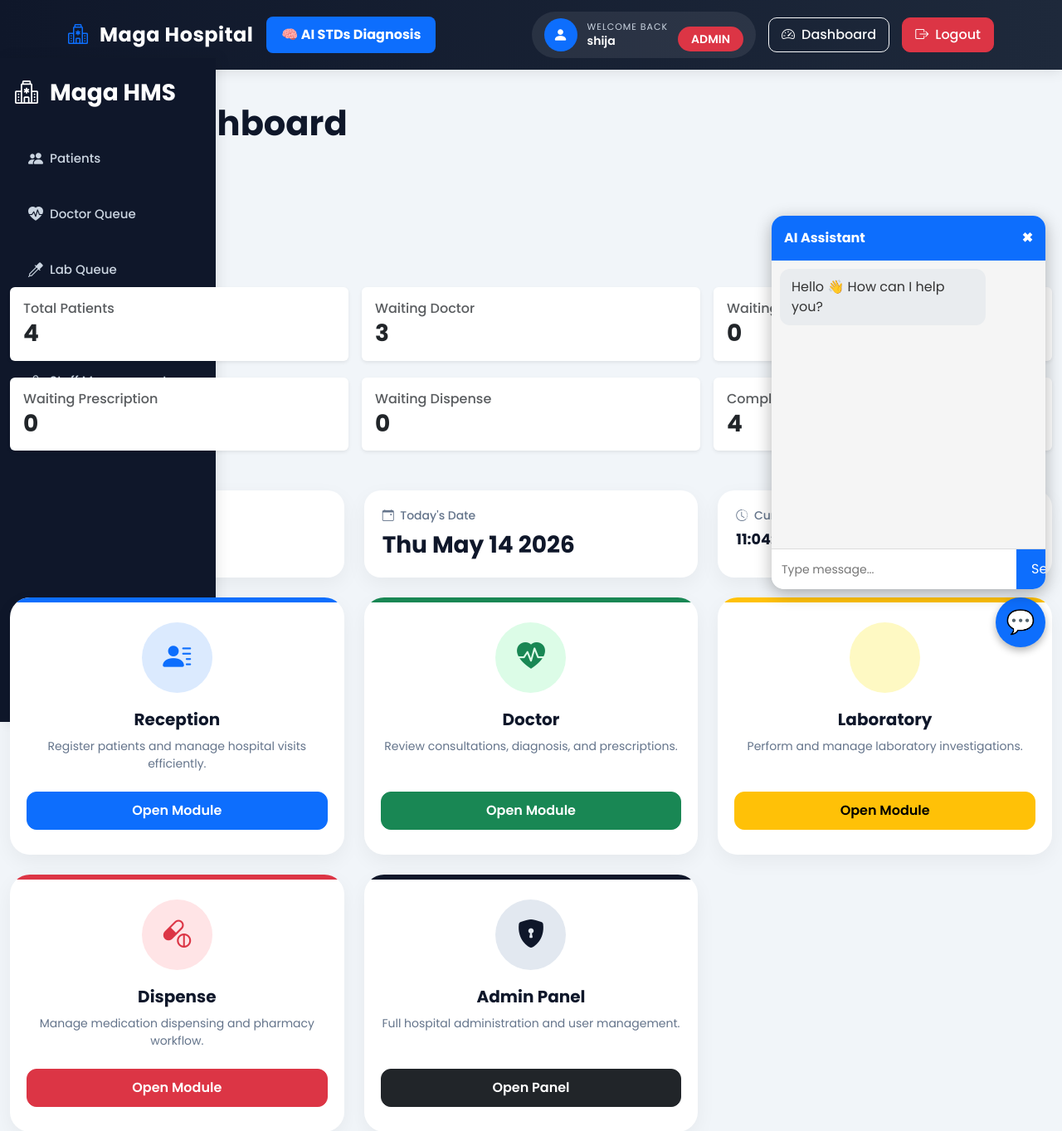
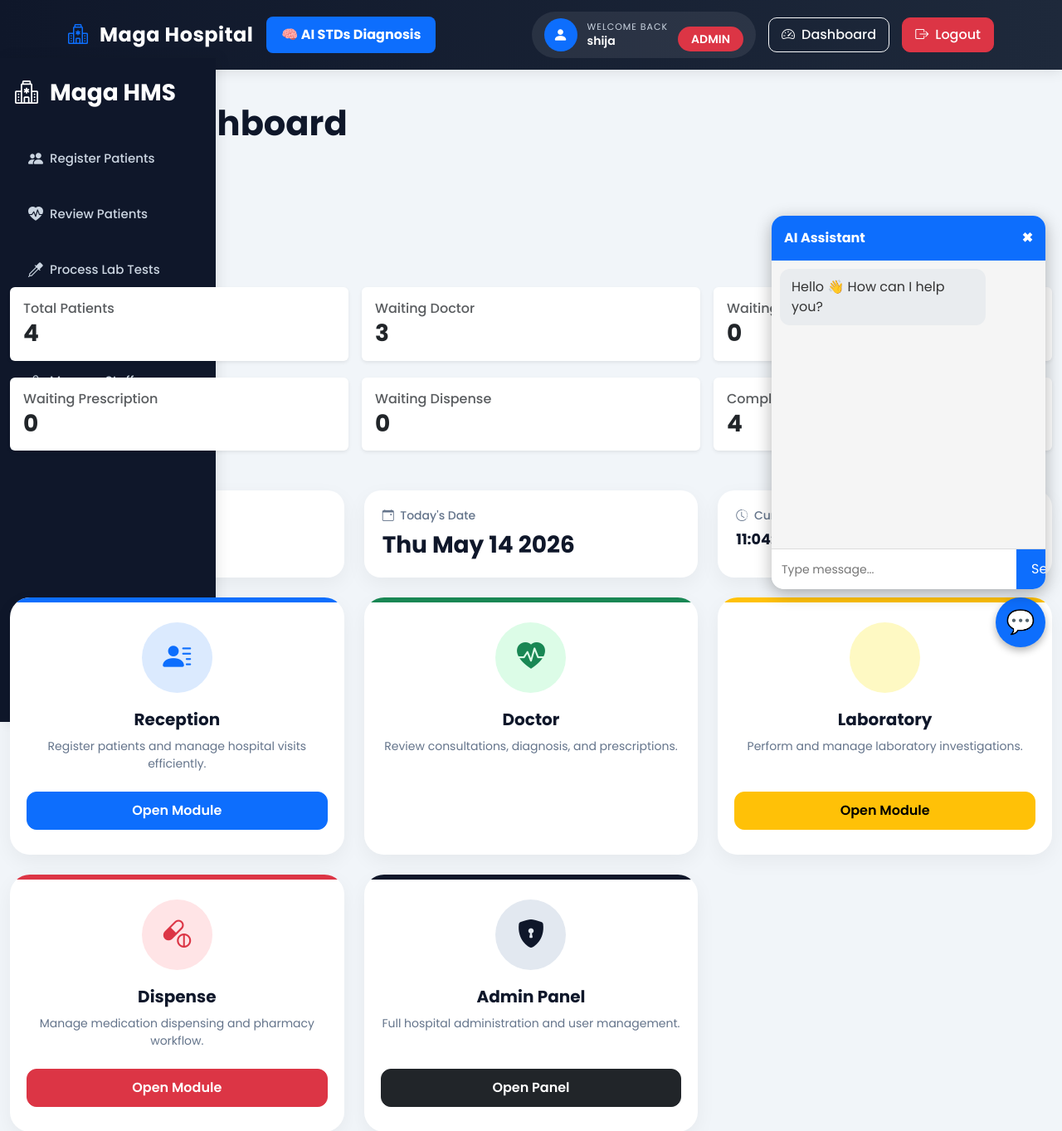
Before and after one commit to Shija-cmd/HospitalProject, a Django app: page /dashboard/ in a window 1280 px wide. Shown: the top 1363 px of the page at 83% size. Run offline with Django 4.2, Linux system fonts and the light colour scheme; a user stored in the database is signed in; data comes from the database, SQL or seed files in the repository.

Commit message:
Editing sidebar

```diff
--- a/magahospital/templates/magahospital/dashboard.html
+++ b/magahospital/templates/magahospital/dashboard.html
@@ -472,13 +472,6 @@
                 Review consultations, diagnosis, and prescriptions.
             </p>
 
-            <a href="{% url 'doctor_queue' %}"
-               class="btn btn-success dashboard-btn w-100">
-
-               Open Module
-
-            </a>
-
         </div>
 
     </div>
--- a/magahospital/templates/magahospital/sidebar.html
+++ b/magahospital/templates/magahospital/sidebar.html
@@ -12,7 +12,7 @@
     <ul class="sidebar-links">
 
 
-        <!-- PATIENTS -->
+        <!-- RECEPTION -->
         {% if is_reception or is_admin %}
 
         <li>
@@ -21,7 +21,7 @@
 
                 <i class="bi bi-people-fill me-2"></i>
 
-                Patients
+                Register Patients
 
             </a>
 
@@ -39,7 +39,7 @@
 
                 <i class="bi bi-heart-pulse-fill me-2"></i>
 
-                Doctor Queue
+                Review Patients
 
             </a>
 
@@ -57,7 +57,7 @@
 
                 <i class="bi bi-eyedropper me-2"></i>
 
-                Lab Queue
+                Process Lab Tests
 
             </a>
 
@@ -75,7 +75,7 @@
 
                 <i class="bi bi-capsule-pill me-2"></i>
 
-                Dispense Queue
+                Dispense Medication
 
             </a>
 
@@ -93,7 +93,7 @@
 
                 <i class="bi bi-person-gear me-2"></i>
 
-                Staff Management
+                Manage Staff
 
             </a>
 
```
